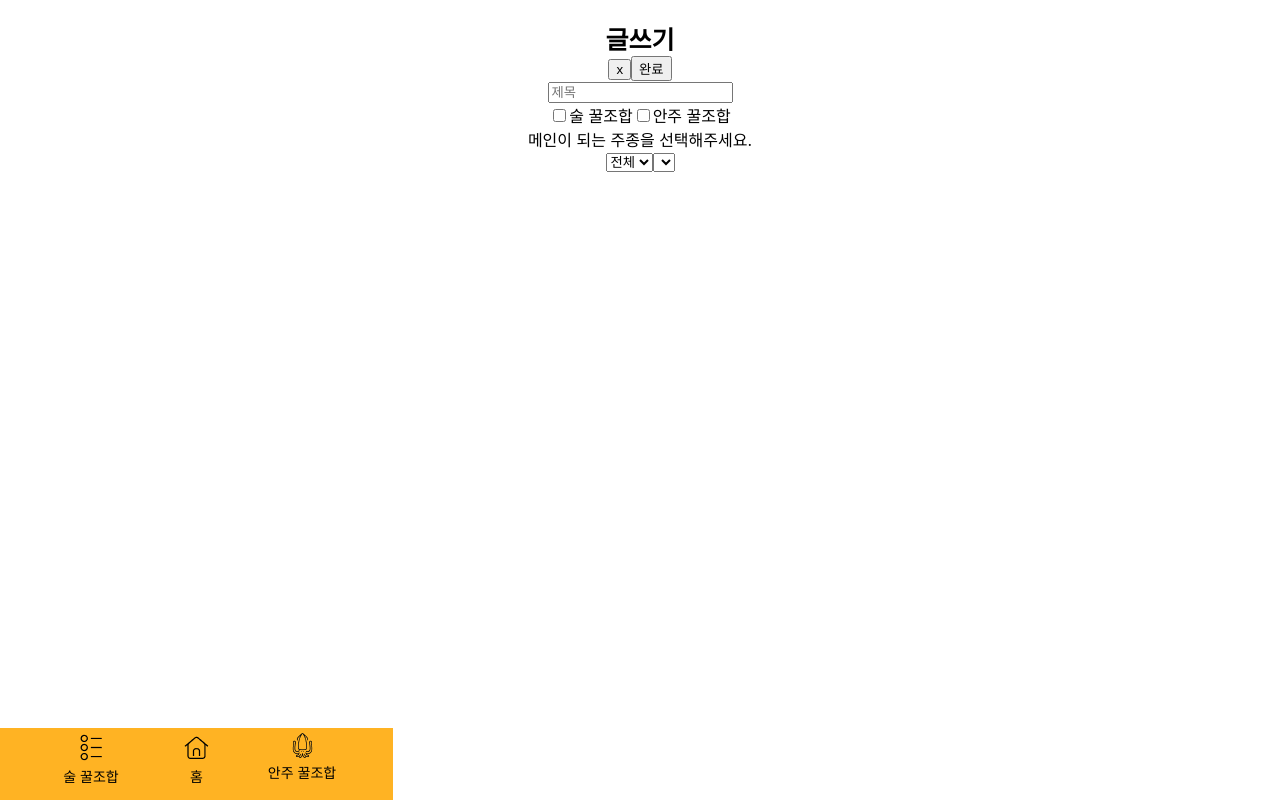
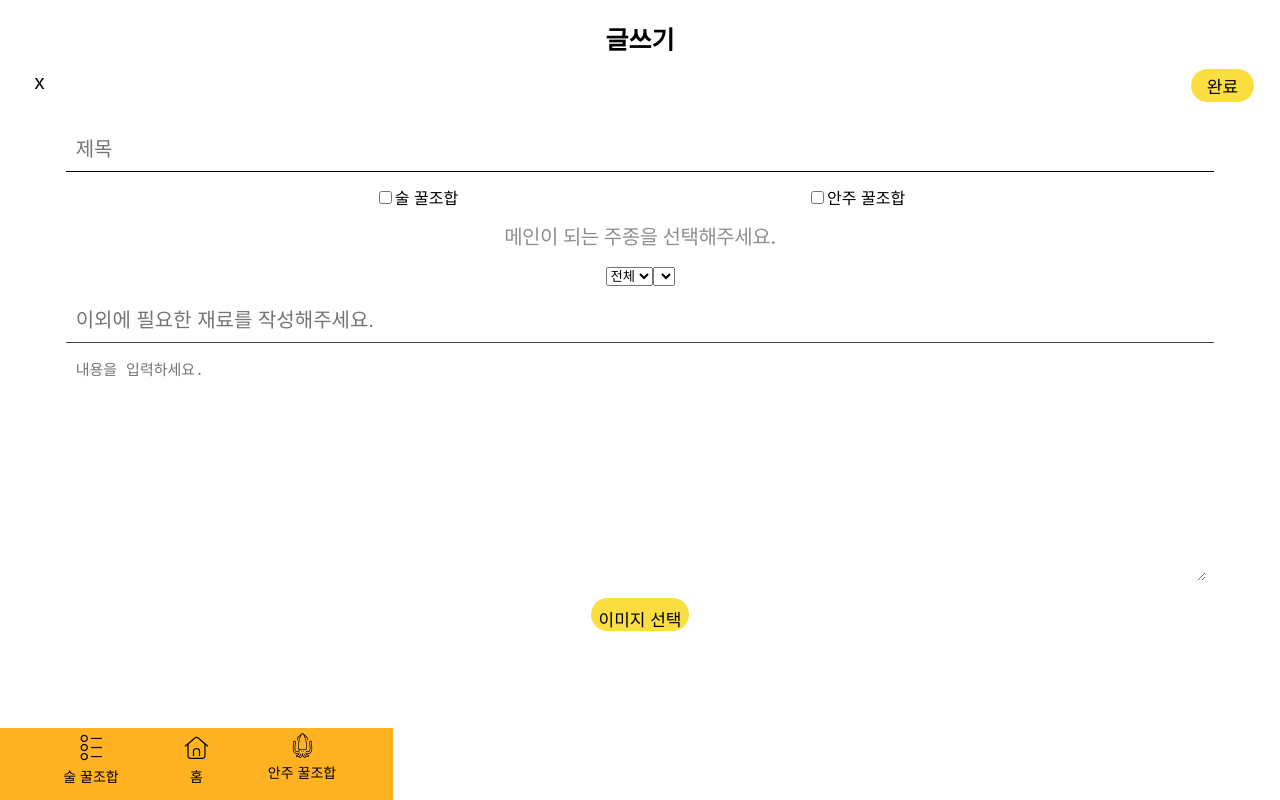
Before and after one commit to merryiscute/1-4-UMC-E-TEAM-FRONT, a React (Create React App) app in the folder client/: page /write in a window 1280 px wide. Built offline with nearby package versions, Linux system fonts and the light colour scheme.

Commit message:
술 조합법 작성 페이지 (링크 이동 제외) 완료

```diff
--- a/client/src/pages/write.js
+++ b/client/src/pages/write.js
@@ -1,18 +1,28 @@
-import React, { useState, useEffect } from 'react';
+import React, { useState, useEffect, useRef } from 'react';
 import { Link } from 'react-router-dom';
 
 // components 임포트
 import Header from '../components/header';
 
 // css 임포트
-import '../styles/detail.css';
+import '../styles/write.css';
 import '../styles/header.css';
 
 export default function Write() {
+  const [title, setTitle] = useState('');
   const [drinkChecked, setDrinkChecked] = useState(false);
   const [foodChecked, setFoodChecked] = useState(false);
   const [selectedMainOptions, setSelectedMainOptions] = useState([]);
   const [selectedSubOptions, setSelectedSubOptions] = useState([]);
+  const [ingredient, setIngredient] = useState('');
+  const [content, setContent] = useState('');
+  const [selectedImage, setSelectedImage] = useState(null);
+  const fileInputRef = useRef(null);
+
+  //제목 입력
+  const handleTitleChange = (e) => {
+    setTitle(e.target.value);
+  };
 
   // 술 조합법 or 안주 중 선택
   const handleDrinkCheckboxChange = () => {
@@ -57,14 +67,107 @@ export default function Write() {
     setSelectedSubOptions(value);
   };
 
+  //준비물 입력
+  const handleIngredientChange = (e) => {
+    setIngredient(e.target.value);
+  };
+
+  //본문 입력
+  const handleContentChange = (e) => {
+    setContent(e.target.value);
+  };
+
+  //사진 선택
+  const handleImageChange = (e) => {
+    const file = e.target.files[0];
+
+    if (file) {
+      const allowedExtensions = /(\.jpg|\.jpeg|\.png)$/i;
+
+      if (allowedExtensions.test(file.name)) {
+        const reader = new FileReader();
+
+        reader.onloadend = () => {
+          setSelectedImage(reader.result);
+        };
+
+        reader.readAsDataURL(file);
+      } else {
+        alert('jpg, jpeg, png 형식의 이미지만 선택할 수 있습니다.');
+        // 선택된 파일 초기화
+        handleImageCancel();
+      }
+    }
+  };
+  const handleImageCancel = () => {
+    setSelectedImage(null);
+    if (fileInputRef.current) {
+      fileInputRef.current.value = null;
+    }
+  };
+
+  //완료 - 제출하기 버튼
+  const handleCompleteClick = (e) => {
+    e.preventDefault();
+
+    const formData = {
+      title,
+      mainoptions: selectedMainOptions,
+      suboptions: selectedSubOptions,
+      ingredient,
+      content,
+      image: selectedImage,
+    };
+    console.log(formData);
+
+    if (
+      !formData.title ||
+      !formData.mainoptions ||
+      !formData.suboptions ||
+      !formData.ingredient ||
+      !formData.content ||
+      !formData.image
+    ) {
+      alert('모든 필드를 입력해주세요.');
+      return;
+    }
+
+    const apiEndpoint = drinkChecked
+      ? '/api/write_detail/drink'
+      : '/api/write_detail/food';
+
+    fetch(apiEndpoint, {
+      method: 'POST',
+      headers: {
+        'Content-Type': 'application/json',
+      },
+      body: JSON.stringify(formData),
+    })
+      .then((response) => response.json())
+      .then((data) => {
+        console.log('Server response:', data);
+      })
+      .catch((error) => {
+        console.error('Error sending data to server:', error);
+      });
+  };
+
   return (
     <div className="Container">
       <Header title="글쓰기" />
       <div className="ButtonDiv">
         <button className="xButton">x</button>
-        <button className="completeButton">완료</button>
+        <button className="completeButton" onClick={handleCompleteClick}>
+          완료
+        </button>
       </div>
-      <input className="TitleInput" type="text" placeholder="제목"></input>
+      <input
+        value={title}
+        onChange={handleTitleChange}
+        className="TitleInput"
+        type="text"
+        placeholder="제목"
+      ></input>
       <div className="CheckboxDiv">
         <label>
           <input
@@ -84,6 +187,8 @@ export default function Write() {
         </label>
       </div>
       <div className="Guide">메인이 되는 주종을 선택해주세요.</div>
+      <div className="optionDiv">
+        <div className="selectAlcohol">
           <select
             value={selectedMainOptions}
             onChange={(e) => handleSelectMainChange(e.target.value)}
@@ -98,12 +203,59 @@ export default function Write() {
             value={selectedSubOptions}
             onChange={(e) => handleSelectSubChange(e.target.value)}
           >
-        {selectedSubOptions.map((option) => (
+            {Array.isArray(selectedSubOptions) ? (
+              selectedSubOptions.map((option) => (
                 <option key={option} value={option}>
                   {option}
                 </option>
-        ))}
+              ))
+            ) : (
+              <option value={selectedSubOptions}>{selectedSubOptions}</option>
+            )}
           </select>
+        </div>
+      </div>
+      <input
+        value={ingredient}
+        type="text"
+        placeholder="이외에 필요한 재료를 작성해주세요."
+        onChange={handleIngredientChange}
+        className="selectIngredient"
+      ></input>
+      <textarea
+        value={content}
+        onChange={handleContentChange}
+        placeholder="내용을 입력하세요."
+        className="putContent"
+        rows={13} // 필요에 따라 조절
+      ></textarea>
+      <div>
+        <input
+          ref={fileInputRef}
+          type="file"
+          onChange={handleImageChange}
+          accept="image/*"
+          style={{ display: 'none' }}
+        />
+        <button
+          className="selectedImageBtn"
+          onClick={() => fileInputRef.current.click()}
+        >
+          이미지 선택
+        </button>
+        {selectedImage && (
+          <div className="selectedImage">
+            <img
+              src={selectedImage}
+              alt="Selected"
+              style={{ maxWidth: '100%', maxHeight: '200px' }}
+            />
+            <button className="deleteBtn" onClick={handleImageCancel}>
+              선택 취소
+            </button>
+          </div>
+        )}
+      </div>
     </div>
   );
 }
--- a/client/src/styles/detail.css
+++ b/client/src/styles/detail.css
@@ -1,7 +1,3 @@
-/* .Container {
-
-} */
-
 .MainContainer {
   padding: 0px 0px 10px 0px;
   border-radius: 10px;
--- /dev/null
+++ b/client/src/styles/write.css
@@ -0,0 +1,128 @@
+.Container {
+  padding: 0px 13px;
+}
+
+.ButtonDiv {
+  margin: 13px;
+  display: flex;
+  justify-content: space-between;
+}
+.xButton {
+  border: none;
+  background: none;
+  font-size: 20px;
+  width: 27px;
+  height: 27px;
+  padding: 0;
+  margin: 0;
+  border-radius: 100px;
+}
+
+.completeButton {
+  border: none;
+  background: #fbde3f;
+  width: 63px;
+  height: 33px;
+  font-size: 17px;
+  border-radius: 100px;
+  padding: 0;
+  margin: 0;
+  transition: background-color 0.3s ease-out;
+}
+
+.completeButton:active,
+.xButton:active,
+.selectedImageBtn:active {
+  background-color: rgba(255, 0, 0, 0.5);
+}
+
+.TitleInput {
+  margin: 13px;
+  padding: 10px;
+  width: 90%;
+  border: none;
+  font-size: 20px;
+  border-bottom: 1px solid rgba(0, 0, 0, 1);
+}
+
+.CheckboxDiv {
+  display: flex;
+  justify-content: space-evenly;
+  margin: 13px;
+  margin-top: 0px;
+}
+
+.Guide {
+  color: rgba(0, 0, 0, 0.44);
+  font-size: 20px;
+  font-style: normal;
+  font-weight: 500;
+  line-height: 150%;
+  letter-spacing: -0.44px;
+  margin-bottom: 13px;
+}
+
+.optionDiv {
+  display: flex;
+  justify-content: space-evenly;
+  margin-bottom: 13px;
+}
+/*
+.selectAlcohol {
+
+}
+.selectIngredient {
+
+}
+*/
+.selectIngredient {
+  margin-bottom: 13px;
+  padding: 10px;
+  width: 90%;
+  border: none;
+  font-size: 20px;
+  border-bottom: 1px solid rgba(0, 0, 0, 0.75);
+}
+
+.putContent {
+  border: none;
+  background: none;
+  font-size: 15px;
+  margin-bottom: 13px;
+  width: 90%;
+}
+.selectedImageBtn {
+  border: none;
+  background: #fbde3f;
+  padding: 8px;
+  height: 33px;
+  font-size: 17px;
+  border-radius: 100px;
+  margin-bottom: 13px;
+  transition: background-color 0.3s ease-out;
+}
+
+.selectedImage {
+  display: flex;
+  flex-direction: column;
+  width: 100%;
+  align-items: center;
+  position: relative;
+  margin-bottom: 18px;
+}
+
+.deleteBtn {
+  position: absolute;
+  top: 80%;
+  right: 33%;
+  width: 124px;
+  height: 26px;
+  border: none;
+  border-radius: 17px;
+  background: rgba(217, 217, 217, 0.8);
+  font-size: 12px;
+  font-style: normal;
+  font-weight: 600;
+  line-height: 140%;
+  letter-spacing: -0.264px;
+}
```
Lines whose indentation alone changed are shown as unchanged.
